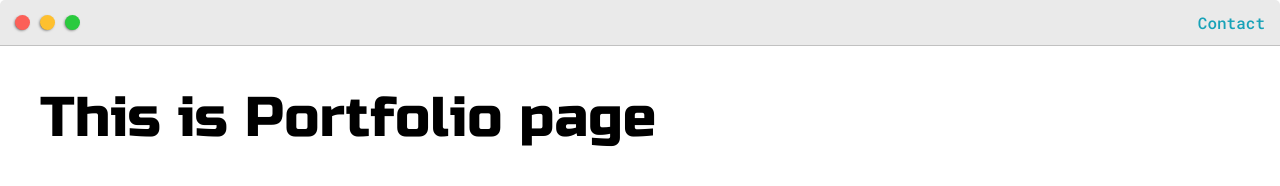
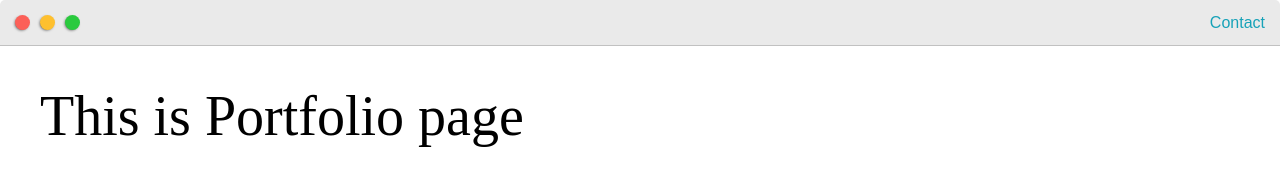
Before and after one commit to soumyadeepsinha/Web-Developer-Portfolio, a plain HTML site: page post.html in a window 1280 px wide. Drawn offline with Linux system fonts and the light colour scheme.

Commit message:
final update

```diff
--- /dev/null
+++ b/assets/css/blue.css
@@ -0,0 +1,12 @@
+:root {
+  --mainColor: #15202b;
+  --secondaryColor: #192734;
+  --borderColor: #164d56;
+  --mainText: #fff;
+  --secondaryText: #eeeeee;
+  --themeDotBorder: #fff;
+  --previewBg: rgb(25, 39, 52, 0.8);
+  --previewShadow: #111921;
+  --linkColor: #17a2b8;
+  --buttonColor: #17a2b8;
+}
--- /dev/null
+++ b/assets/css/green.css
@@ -0,0 +1,12 @@
+:root {
+  --mainColor: #606b56;
+  --secondaryColor: #515a48;
+  --borderColor: #161914;
+  --mainText: #fff;
+  --secondaryText: #eeeeee;
+  --themeDotBorder: #fff;
+  --previewBg: rgb(81, 90, 72, 0.8);
+  --previewShadow: #2a2f25;
+  --linkColor: #17a2b8;
+  --buttonColor: #669966;
+}
--- /dev/null
+++ b/assets/css/purple.css
@@ -0,0 +1,12 @@
+:root {
+  --mainColor: #46344e;
+  --secondaryColor: #382a3f;
+  --borderColor: #1d1520;
+  --mainText: #fff;
+  --secondaryText: #eeeeee;
+  --themeDotBorder: #fff;
+  --previewBg: rgb(29, 21, 32, 0.8);
+  --previewShadow: #2b202f;
+  --linkColor: #17a2b8;
+  --buttonColor: #8534a3;
+}
--- a/assets/css/style.css
+++ b/assets/css/style.css
@@ -17,6 +17,10 @@ body {
   margin: 0;
 }
 
+body * {
+  transition: 0.4s;
+}
+
 h1,
 h2,
 h3,
@@ -25,7 +29,7 @@ h5,
 h6,
 strong {
   color: var(--mainText);
-  font-family: 'Russo One', sans-serif;
+  font-family: 'Bree Serif', serif;
   font-weight: 400;
 }
 
@@ -36,7 +40,7 @@ label,
 input,
 textarea {
   color: var(--secondaryText);
-  font-family: 'Roboto Mono', monospace;
+  font-family: 'Recursive', sans-serif;
 }
 
 a {
```
Also changed, not shown: app.js (added, +39 -0 lines), index.html (+16 -10 lines), assets/images/favicon/android-chrome-192x192.png (added), assets/images/favicon/android-chrome-512x512.png (added), assets/images/favicon/apple-touch-icon.png (added), assets/images/favicon/favicon-16x16.png (added), assets/images/favicon/favicon-32x32.png (added), assets/images/favicon/favicon.ico (added), assets/images/favicon/icons8-monitor-64.png (added), assets/images/favicon/site.webmanifest (added), bucket-policy.txt (added).
